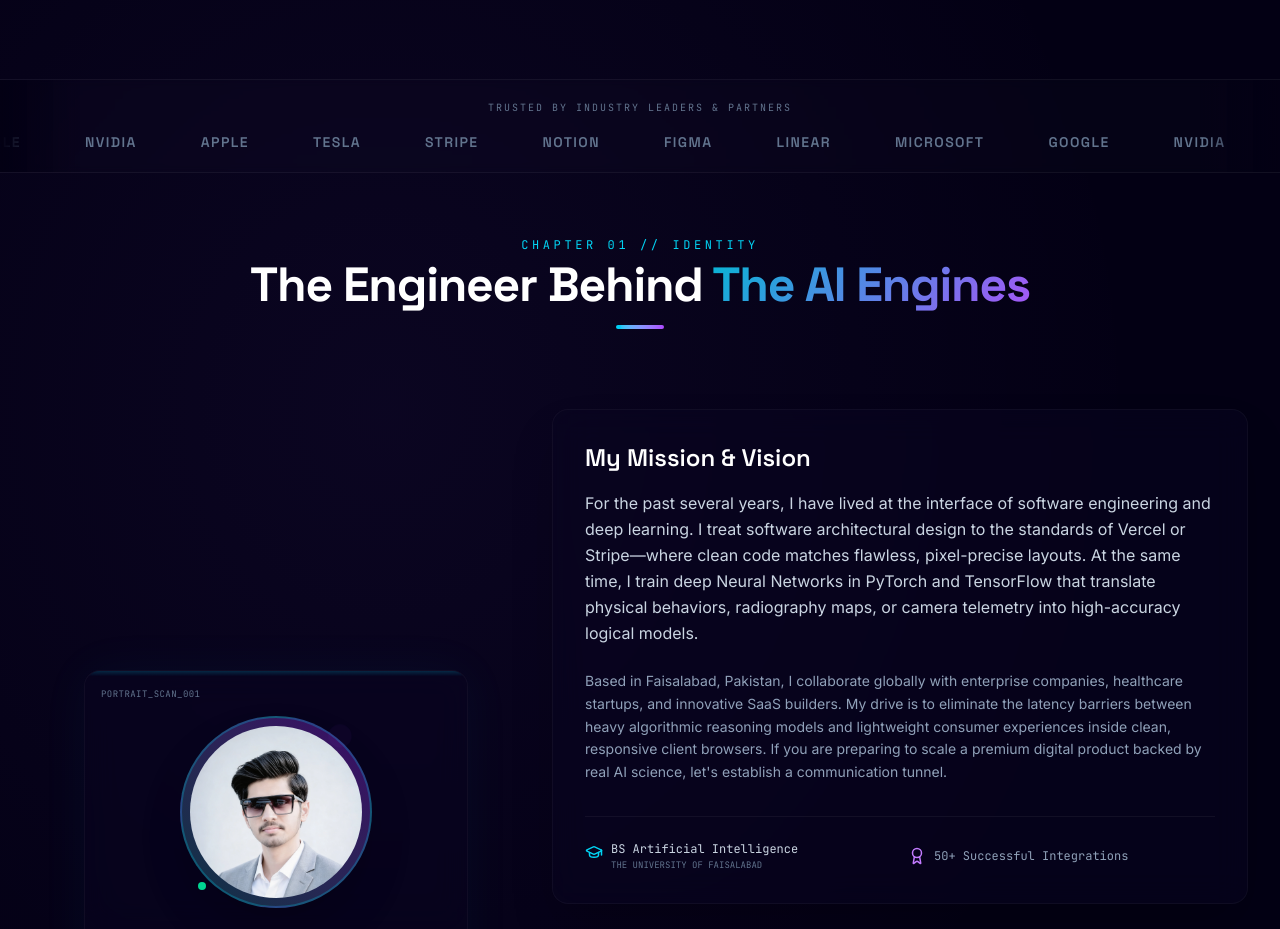
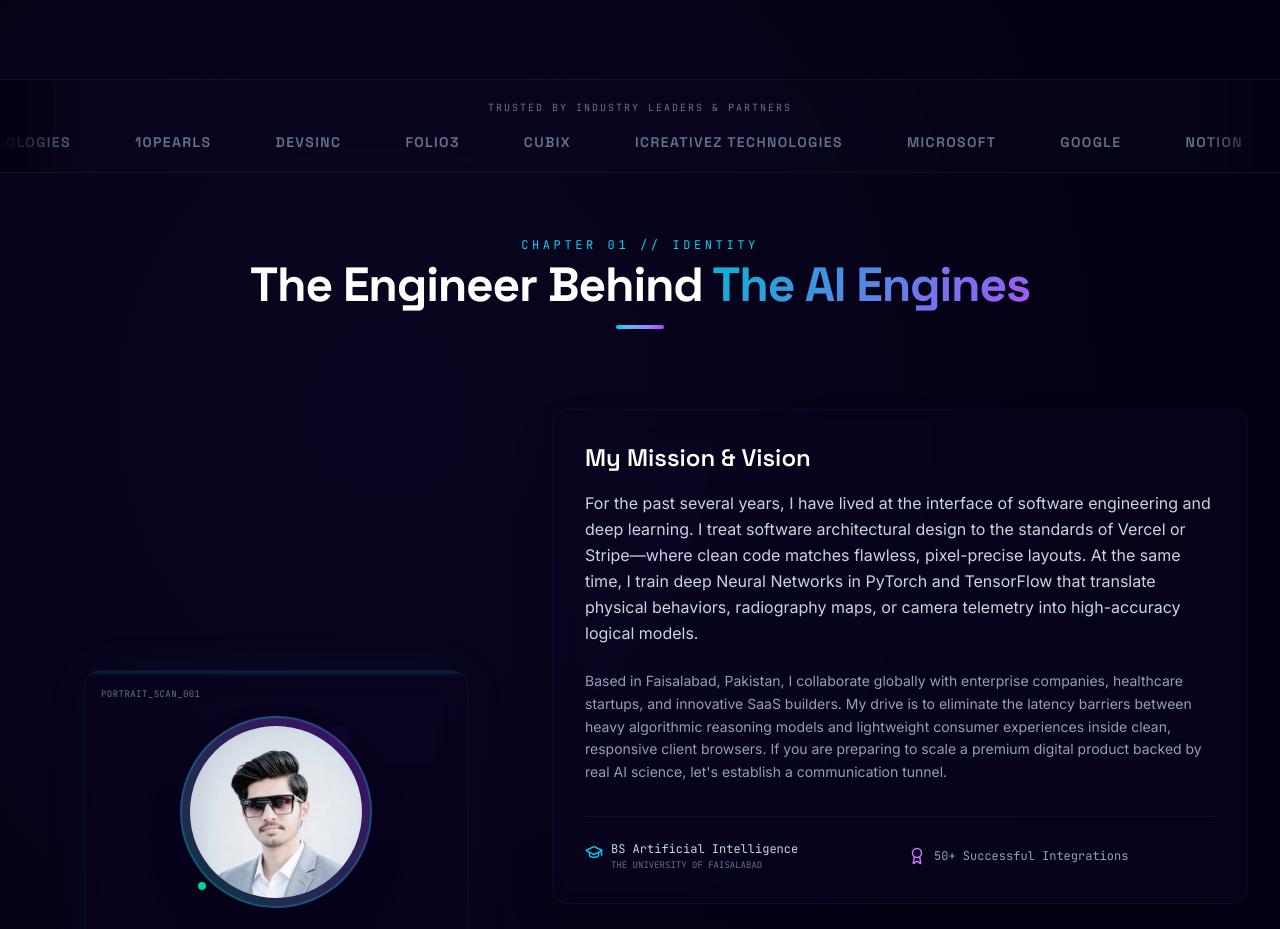
Before and after one commit to waqarhaidertufian/waqar-haider-portfolio, a React (Vite) app: page / in a window 1280 px wide. Shown: the part 820-1749 px from the top of the page. Built offline with nearby package versions, Linux system fonts and the light colour scheme.

Commit message:
Update About component

```diff
--- a/src/components/About.tsx
+++ b/src/components/About.tsx
@@ -3,15 +3,17 @@ import { BrainCircuit, Cpu, ShieldCheck, MapPin, ExternalLink, GraduationCap, Aw
 import waqarPortrait from "../../assets/waqar_portrait.png";
 
 const COMPANIES = [
+  "Systems Limited",
+  "NETSOL Technologies",
+  "10Pearls",
+  "Devsinc",
+  "Folio3",
+  "Cubix",
+  "iCreativez Technologies",
   "Microsoft",
   "Google",
+  "Notion",
   "NVIDIA",
-  "Apple",
-  "Tesla",
-  "Stripe",
-  "Notion",
-  "Figma",
-  "Linear"
 ];
 
 export default function About() {
```
